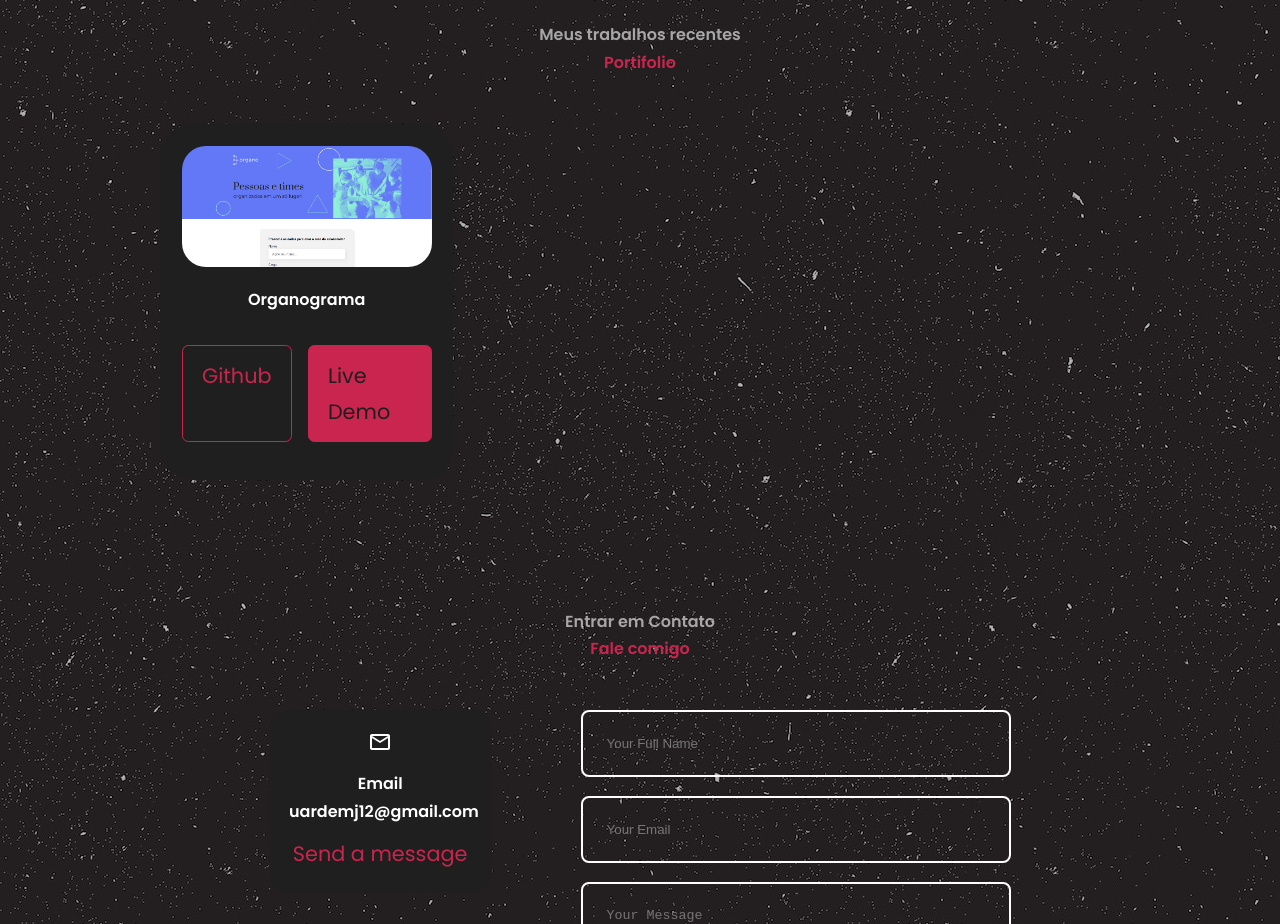
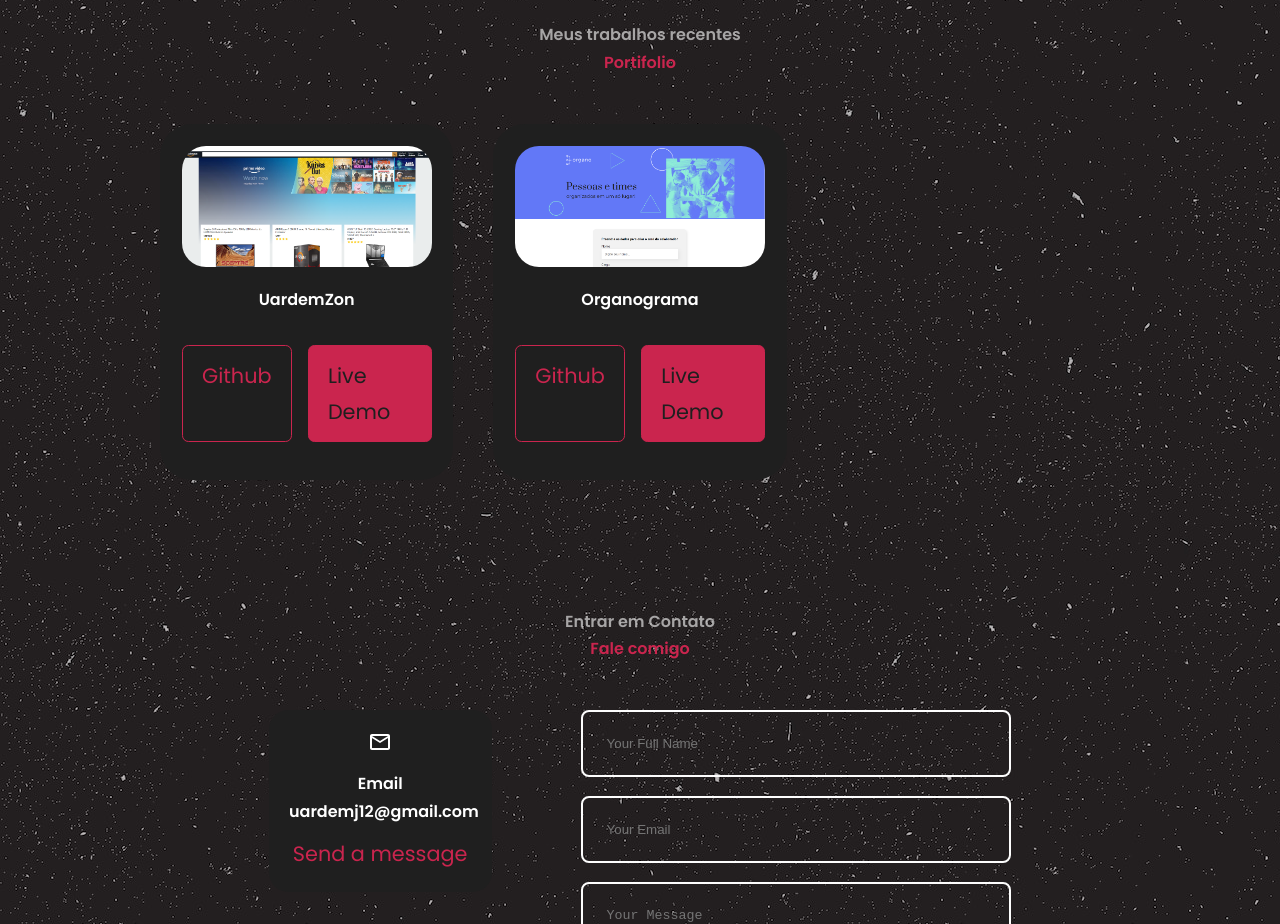
Before and after one commit to UardemDantas/portfolio, a React (Create React App) app: page / in a window 1280 px wide. Shown: the part 2500-3424 px from the top of the page. Built offline with nearby package versions, Linux system fonts and the light colour scheme.

Commit message:
new project

```diff
--- a/public/index.html
+++ b/public/index.html
@@ -4,7 +4,7 @@
     <meta charset="UTF-8">
     <meta http-equiv="X-UA-Compatible" content="IE=edge">
     <meta name="viewport" content="width=device-width, initial-scale=1.0">
-    <title>My React Portfolio Website</title>
+    <title>Meu Portifolio React</title>
 </head>
 <body>
         <div id="root"></div>
--- a/src/components/about/About.jsx
+++ b/src/components/about/About.jsx
@@ -1,7 +1,7 @@
 import React from "react";
-import "./about.css";
 import { TbAwardOff } from "react-icons/tb";
 import { AiOutlineFolderOpen } from "react-icons/ai";
+import "./about.css";
 
 const About = () => {
   return (
--- a/src/components/contact/Contact.jsx
+++ b/src/components/contact/Contact.jsx
@@ -1,10 +1,10 @@
 import React from "react";
-import "./contact.css";
 import { MdOutlineMail } from "react-icons/md";
 import { BsWhatsapp } from "react-icons/bs";
 import { useRef } from "react";
 import emailjs from "emailjs-com";
 import { useState } from "react";
+import "./contact.css";
 
 const Contact = () => {
   const form = useRef();
--- a/src/components/experience/Experience.jsx
+++ b/src/components/experience/Experience.jsx
@@ -1,6 +1,6 @@
 import React from "react";
+import { BsPatchCheckFill } from "react-icons/bs";
 import "./experience.css";
-import { BsPatchCheckFill } from "react-icons/bs";
 
 const Experience = () => {
   return (
--- a/src/components/header/Header.jsx
+++ b/src/components/header/Header.jsx
@@ -1,8 +1,8 @@
 import React from "react";
-import "./header.css";
 import ME from "../../assets/meheader.png";
 import CTA from "./CTA";
 import HeaderSocials from "./HeaderSocials";
+import "./header.css";
 
 const Header = () => {
   return (
--- a/src/components/nav/Nav.jsx
+++ b/src/components/nav/Nav.jsx
@@ -1,11 +1,11 @@
 import React from "react";
-import "./nav.css";
 import { AiOutlineHome } from "react-icons/ai";
 import { AiOutlineUser } from "react-icons/ai";
 import { BiBook } from "react-icons/bi";
 import { AiOutlineMessage } from "react-icons/ai";
 import { HiOutlineFolderOpen } from "react-icons/hi";
 import { useState } from "react";
+import "./nav.css";
 
 const Nav = () => {
   const [activeNav, setActiveNav] = useState("#");
--- a/src/components/portfolio/Portfolio.jsx
+++ b/src/components/portfolio/Portfolio.jsx
@@ -1,9 +1,17 @@
 import React from "react";
+import IMG1 from "../../assets/alura-project.png";
+import IMG2 from "../../assets/uardemzon.png";
 import "./portfolio.css";
-import IMG1 from "../../assets/alura-project.png";
 
 
 const data = [
+  {
+    id: 2,
+    image:IMG2,
+    title: "UardemZon",
+    github: "https://github.com/UardemDantas/uardemzon",
+    demo: "https://uardemzon.vercel.app/",
+  },
   {
     id: 1,
     image:IMG1,
```
Also changed, not shown: src/assets/uardemzon.png (added).
